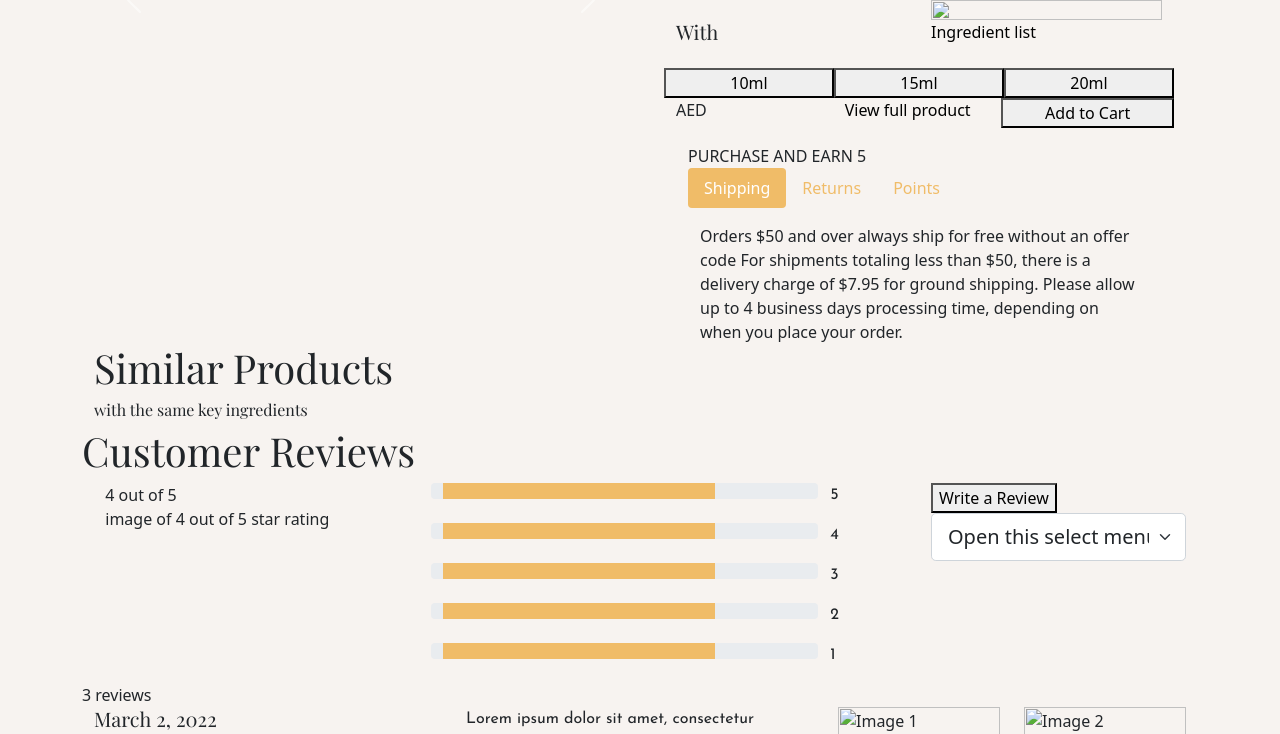
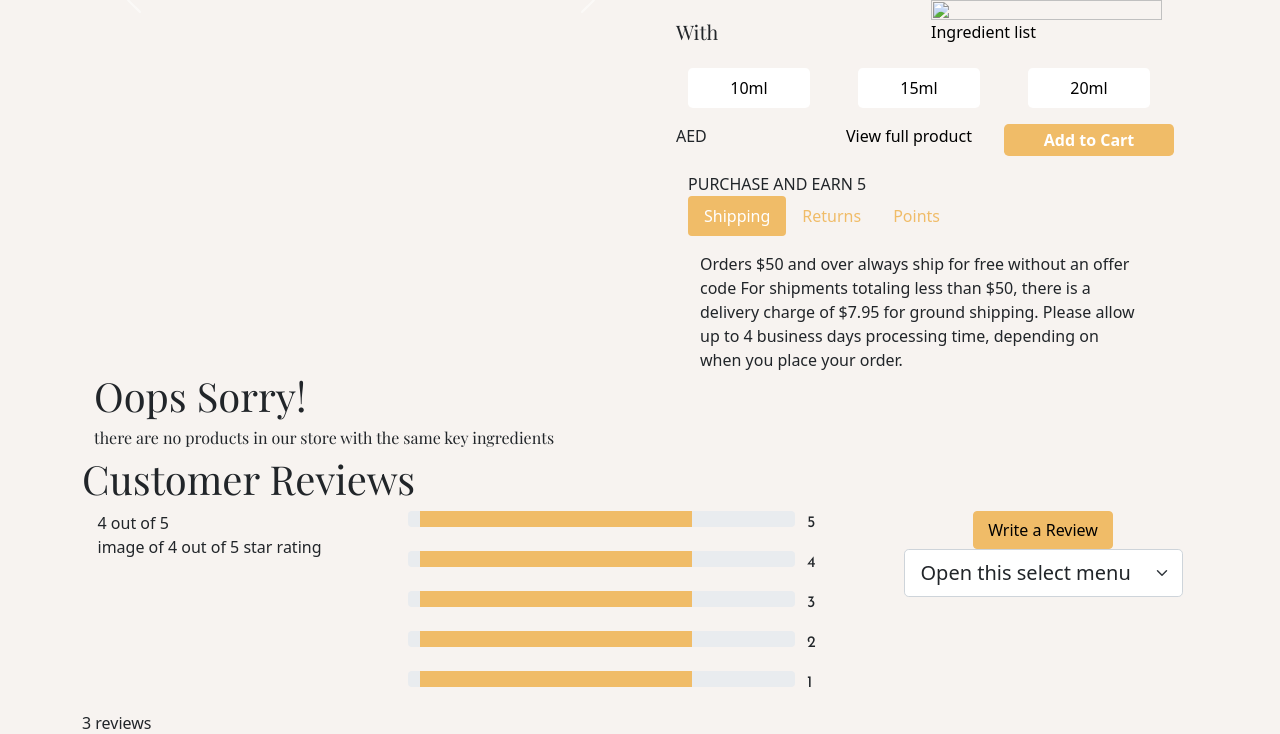
Before and after one commit to minisize/minisizeproject, a PHP site: page /product-item.php in a window 1280 px wide. Shown: the part 107-841 px from the top of the page. Run offline with PHP 8.4, Linux system fonts and the light colour scheme; data comes from the database, SQL or seed files in the repository; data that the repository does not hold is empty; some libraries are stand-ins or nearby versions.

Commit message:
Products.php & product-item.php
- Added more css elements to fit with the project

```diff
--- a/includes/classes/Product.php
+++ b/includes/classes/Product.php
@@ -79,6 +79,7 @@
         public function loadSimilarProducts($itemID)
         {
             $Add="";
+            $hascontent = false ;
 
             $GET_Data = mysqli_query($this->connect, "SELECT * FROM products WHERE id='$itemID'");
             $GET_Item = mysqli_fetch_array($GET_Data);
@@ -91,7 +92,9 @@
 
 
             //Creates a foreach
-            while ($row = mysqli_fetch_array($productDataQuery)) {
+            while ( $row = mysqli_fetch_array($productDataQuery)) {
+
+
 
             //set $jsonobj to the value of input of the array "images" from $row;
             $jsonobj = $row["images"];
@@ -101,6 +104,10 @@
             $img = $obj->images->image1;
 
             if ($row["id"] != $itemID) {
+
+                //Sets $hascontent to true for appropriate response
+                $hascontent = true ;
+
                 $Add.="
                     <div class='col product-display'>
                         <label for=''></label><img src='$img' alt='product image' class='img-fluid display-item-dimension'>
@@ -116,18 +123,12 @@
                 ";
             }
 
-
             }
 
-            // if ($Add = "") {
-            //     $Similar_String ="
-            //     <div class='row'>
-            //         <h1> Oops Sorry! </h1>
-            //         <h6> there are no products in our store with the same key ingredients </h6>
-            //     </div>";
-            // } else {};
 
-            $Similar_String ="
+            // Sets String response of $Similar_String dependent if $hascontent is true or false
+            if ( $hascontent === true ) {
+                $Similar_String ="
                 <div class='row'>
                     <h1> Similar Products </h1>
                     <h6> with the same key ingredients </h6>
@@ -137,6 +138,24 @@
                     $Add
                 </div>
                 ";
+            } else {
+                $Similar_String ="
+                <div class='row'>
+                    <h1> Oops Sorry! </h1>
+                    <h6> there are no products in our store with the same key ingredients </h6>
+                </div>";
+            };
+
+            // $Similar_String ="
+            //     <div class='row'>
+            //         <h1> Similar Products </h1>
+            //         <h6> with the same key ingredients </h6>
+            //     </div>
+
+            //     <div class='row row-cols-1 row-cols-sm-2 row-cols-md-4'>
+            //         $Add
+            //     </div>
+            //     ";
             echo $Similar_String;
         }
 
@@ -146,6 +165,8 @@
             $productsImageCarousel = "";
             $textLink = "";
             $num = false;
+
+            $btn_class=" fw-normal bg-white border-0 col py-2 mx-4 rounded-3";
 
             $productDataQuery = mysqli_query($this->connect, "SELECT * FROM products WHERE id='$itemID'");
 
@@ -227,15 +248,15 @@
                                 <div class='container'>
 
                                     <p class='row'>$description</p>
-                                    <div class='row'>
-                                        <button class='col'><img src='#' alt=''>10ml</button>
-                                        <button class='col'><img src='#' alt=''>15ml</button>
-                                        <button class='col'><img src='#' alt=''>20ml</button>
+                                    <div class='row my-3'>
+                                        <button class='$btn_class'><img src='#' alt=''>10ml</button>
+                                        <button class='$btn_class'><img src='#' alt=''>15ml</button>
+                                        <button class='$btn_class'><img src='#' alt=''>20ml</button>
                                     </div>
                                     <div class='row'>
                                         <label for='' class='col'>$basePrice AED</label>
                                         <a href='' class='col'>View full product</a>
-                                        <button class='col'>Add to Cart</button>
+                                        <button class='col border-0 bg-primary rounded-3 fw-bold py-1 text-white'>Add to Cart</button>
                                     </div>
 
                                 <p></p>
--- a/product-item.php
+++ b/product-item.php
@@ -74,15 +74,21 @@ if (isset($_GET['id'])) {
                         </div>
                     </div>
 
-                    <div class="col-3">
-                        <button> Write a Review </button>
+                    <div class="col-3 container">
+                        <div class="row w-auto justify-content-center ">
+                            <button type="button" class="btn btn-primary w-50  align-self-center"> Write a Review </button>
+                        </div>
+                        <div class="row w-auto">
+                            <select class="form-select form-select-lg " aria-label=".form-select-lg example">
+                                <option selected>Open this select menu</option>
+                                <option value="1">One</option>
+                                <option value="2">Two</option>
+                                <option value="3">Three</option>
+                            </select>
+                        </div>
 
-                        <select class="form-select form-select-lg mb-3" aria-label=".form-select-lg example">
-                            <option selected>Open this select menu</option>
-                            <option value="1">One</option>
-                            <option value="2">Two</option>
-                            <option value="3">Three</option>
-                        </select>
+
+
                     </div>
 
                 </div>
```
